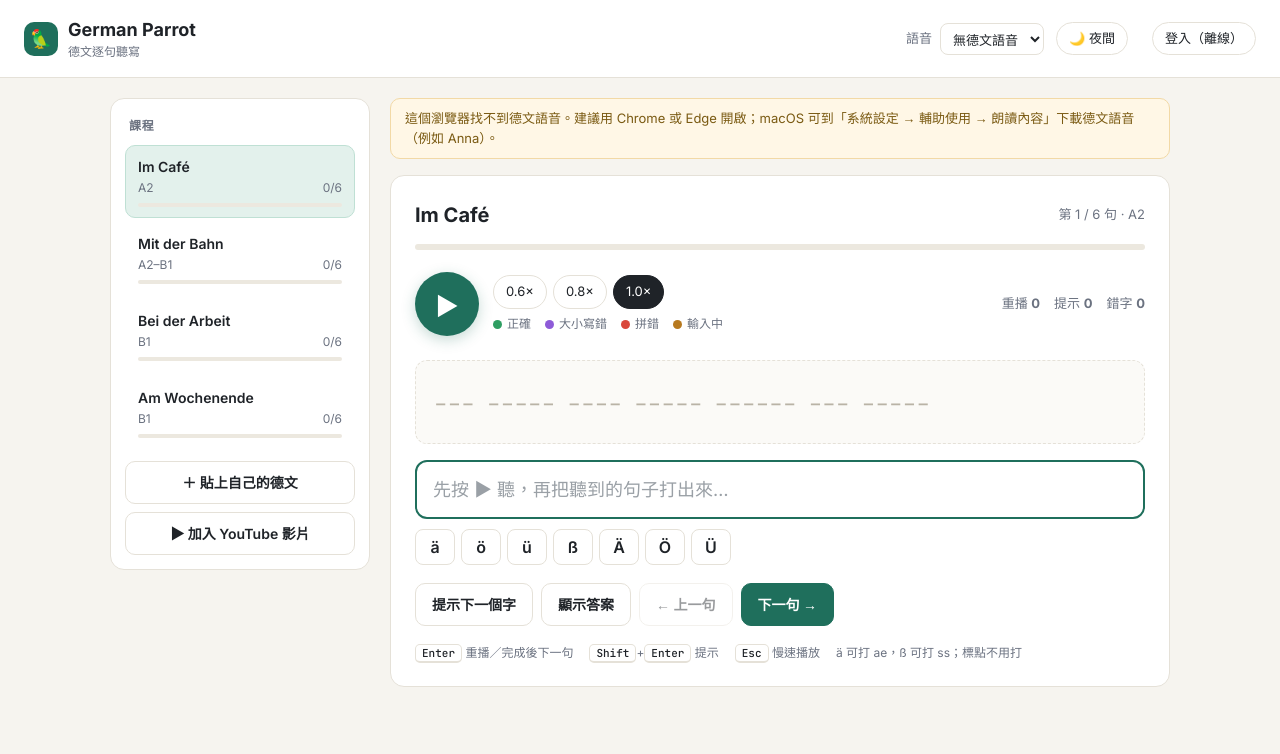
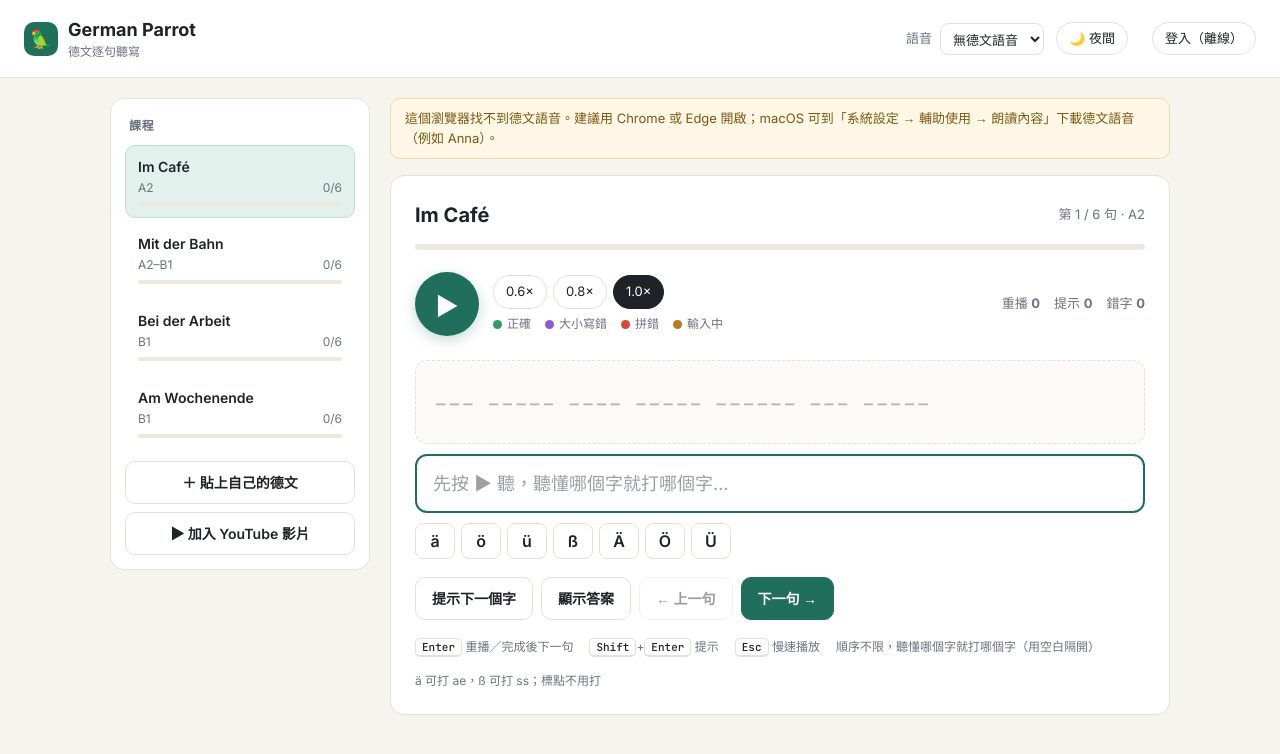
Before and after one commit to tylerchao/tylerchao.github.io, a Jekyll site: the page german-parrot/index.html, which Jekyll copies as it is, in a window 1280 px wide. Shown: the top 754 px of the page. Built offline with Jekyll 4.4.1, drawn with Linux system fonts in a browser that asks for light colours; comment, search, counter and statistics services are not loaded; part of the change alters nothing that is shown.

Commit message:
German Parrot: match typed words in any order and reveal them in place
Co-Authored-By: Claude Opus 5.5 <noreply@anthropic.com>
Claude-Session: https://claude.ai/code/session_017SpvfcDG74xfm89EXxshKA

```diff
--- a/german-parrot/index.html
+++ b/german-parrot/index.html
@@ -74,6 +74,8 @@
   .w.typing{color:var(--typing)}
   .w.typing .rest{color:var(--rest);letter-spacing:.12em}
   .w.extra{color:var(--bad);background:var(--bad-bg)}
+  .misses{margin:-6px 0 14px;font-size:13px;color:var(--muted);min-height:0}
+  .misses .w{margin-left:6px}
   .input-row{position:relative}
   input.answer{width:100%;font:inherit;font-size:18px;padding:14px 16px;border:2px solid var(--line);border-radius:12px;outline:none;background:var(--field);color:var(--ink);caret-color:var(--accent)}
   input.answer::placeholder{color:var(--placeholder)}
@@ -183,9 +185,10 @@
       </div>
 
       <div class="words" id="words"></div>
+      <div class="misses" id="misses"></div>
 
       <div class="input-row">
-        <input class="answer" id="answer" autocomplete="off" autocapitalize="off" spellcheck="false" placeholder="先按 ▶ 聽，再把聽到的句子打出來…">
+        <input class="answer" id="answer" autocomplete="off" autocapitalize="off" spellcheck="false" placeholder="先按 ▶ 聽，聽懂哪個字就打哪個字…">
       </div>
       <div class="umlauts" id="umlauts">
         <button>ä</button><button>ö</button><button>ü</button><button>ß</button><button>Ä</button><button>Ö</button><button>Ü</button>
@@ -204,6 +207,7 @@
         <span><kbd>Enter</kbd> 重播／完成後下一句</span>
         <span><kbd>Shift</kbd>+<kbd>Enter</kbd> 提示</span>
         <span><kbd>Esc</kbd> 慢速播放</span>
+        <span>順序不限，聽懂哪個字就打哪個字（用空白隔開）</span>
         <span>ä 可打 ae，ß 可打 ss；標點不用打</span>
       </div>
     </div>
@@ -533,7 +537,7 @@ function openLesson(i, startAt){
 function openSentence(){
   const l = lessons()[L];
   const [de, zh] = l.sentences[S];
-  sess = { de, zh, words: tokenize(de), replays:0, hints:0, errSet:new Set(), revealed:false, complete:false };
+  sess = { de, zh, words: tokenize(de), replays:0, hints:0, errSet:new Set(), revealed:false, complete:false, hinted:new Set() };
   answer.value = ""; answer.classList.remove("done"); answer.disabled = false;
   $("feedback").classList.remove("show");
   $("counter").textContent = `第 ${S+1} / ${l.sentences.length} 句 · ${l.level}`;
@@ -543,34 +547,53 @@ function openSentence(){
   render(); answer.focus();
 }
 
-function render(){
+// Words can be typed in any order. Each typed word is matched to a slot of
+// the sentence; matched slots reveal in place, the rest stay hidden.
+function computeStatus(){
   const raw = answer.value;
   const typed = tokenize(raw);
   const trailing = /[\s.,!?;:]$/.test(raw);
   const T = sess.words;
-  let html = "", allOk = typed.length === T.length;
-  T.forEach((w, i) => {
-    const t = typed[i];
-    if (t == null){ allOk = false; html += `<span class="w empty">${"_".repeat(w.length)}</span>`; return; }
-    const finalized = i < typed.length - 1 || trailing;
-    let st = judge(t, w);
-    if (st !== "ok" && !finalized && isPrefix(t, w)) st = "typing";
-    else if (st !== "ok" && !finalized && st === "case") st = "case";
-    if (st !== "ok") allOk = false;
-    if (finalized && st === "bad") sess.errSet.add(i + ":" + t);
-    if (st === "ok") html += `<span class="w ok">${esc(w)}</span>`;
-    else if (st === "case") html += `<span class="w case">${esc(t)}</span>`;
-    else if (st === "typing") {
-      const rest = Math.max(0, w.length - t.length);
-      html += `<span class="w typing">${esc(t)}<span class="rest">${"_".repeat(rest)}</span></span>`;
-    } else html += `<span class="w bad">${esc(t)}</span>`;
+  const status = new Array(T.length).fill(null);   // "ok" | {c: typedWord} | null
+  sess.hinted.forEach(i => { status[i] = "ok"; });
+  const used = new Array(typed.length).fill(false);
+  const fin = j => j < typed.length - 1 || trailing;
+
+  // pass 1: correct words (the word being typed counts once it is exactly right)
+  let last = -1;
+  typed.forEach((t, j) => {
+    const cands = [];
+    T.forEach((w, i) => { if (status[i] !== "ok" && judge(t, w) === "ok") cands.push(i); });
+    if (!cands.length) return;
+    const i = cands.find(k => k > last) ?? cands[0];   // prefer keeping the typed order
+    status[i] = "ok"; used[j] = true; last = i;
   });
-  for (let i = T.length; i < typed.length; i++){ allOk = false; html += `<span class="w extra">${esc(typed[i])}</span>`; }
-  $("words").innerHTML = html;
+  // pass 2: finished words that only differ in capitalization
+  typed.forEach((t, j) => {
+    if (used[j] || !fin(j)) return;
+    const i = T.findIndex((w, k) => status[k] == null && judge(t, w) === "case");
+    if (i >= 0) { status[i] = { c: t }; used[j] = true; return; }
+    if (T.some(w => judge(t, w) !== "bad")) used[j] = true;   // repeat of a word already revealed
+  });
+  const misses = typed.filter((t, j) => !used[j] && fin(j));
+  return { status, misses };
+}
+
+function render(){
+  const { status, misses } = computeStatus();
+  misses.forEach(t => sess.errSet.add(t.toLowerCase()));
+  $("words").innerHTML = sess.words.map((w, i) => {
+    const st = status[i];
+    if (st === "ok") return `<span class="w ok">${esc(w)}</span>`;
+    if (st && st.c) return `<span class="w case">${esc(st.c)}</span>`;
+    return `<span class="w empty">${"_".repeat(w.length)}</span>`;
+  }).join("");
+  $("misses").innerHTML = misses.length
+    ? `句子裡沒有：${misses.map(t => `<span class="w bad">${esc(t)}</span>`).join("")}` : "";
   $("sReplay").textContent = sess.replays;
   $("sHint").textContent = sess.hints;
   $("sErr").textContent = sess.errSet.size;
-  if (allOk && !sess.complete) complete();
+  if (status.every(x => x === "ok") && !sess.complete) complete();
 }
 
 function complete(){
@@ -596,18 +619,16 @@ function prev(){ if (S > 0){ S--; openSentence(); } }
 
 function hint(){
   if (sess.complete) return;
-  const typed = tokenize(answer.value), T = sess.words;
-  let i = 0;
-  while (i < T.length && typed[i] != null && judge(typed[i], T[i]) === "ok") i++;
-  if (i >= T.length) return;
-  sess.hints++;
-  answer.value = T.slice(0, i+1).join(" ") + (i+1 < T.length ? " " : "");
+  const { status } = computeStatus();
+  const i = status.findIndex(x => x !== "ok");
+  if (i < 0) return;
+  sess.hints++; sess.hinted.add(i);
   answer.focus(); render();
 }
 function reveal(){
   if (sess.complete) return;
   sess.revealed = true;
-  answer.value = sess.words.join(" ");
+  sess.words.forEach((_, i) => sess.hinted.add(i));
   render();
 }
 
```
